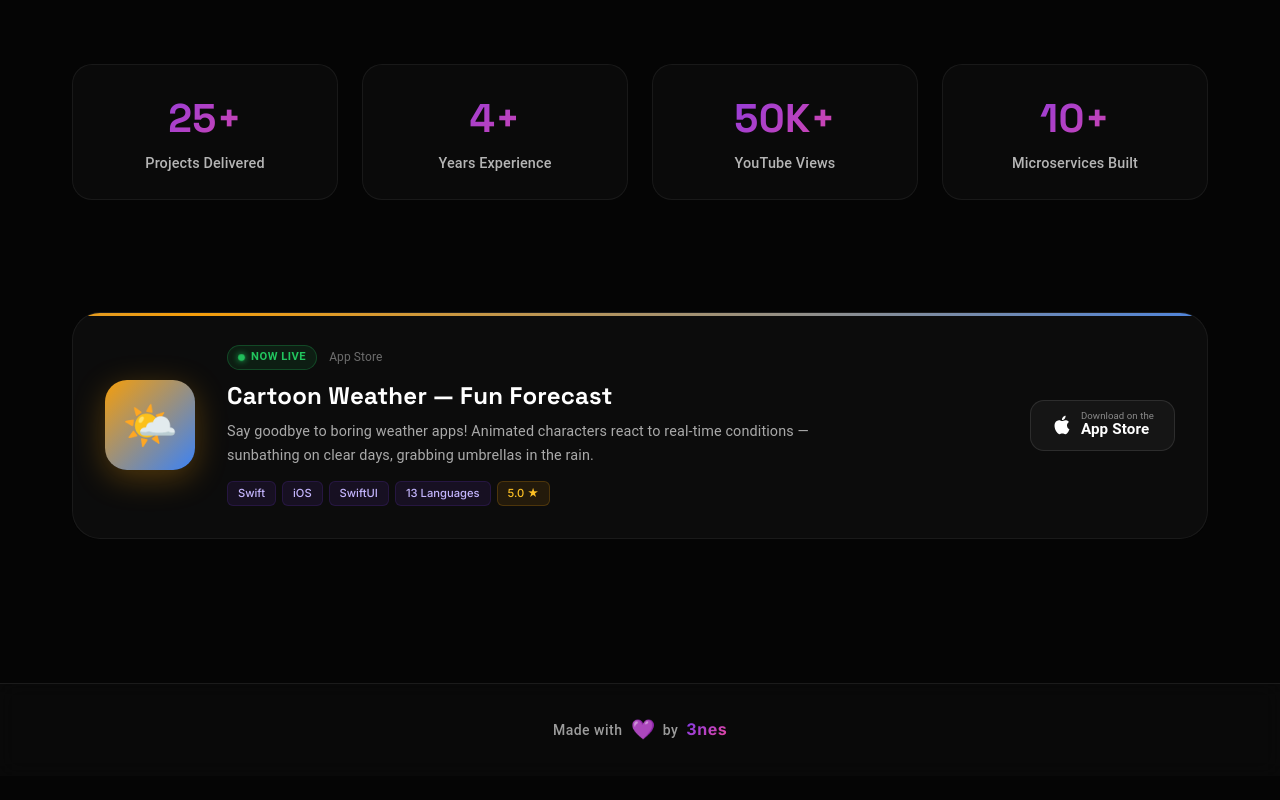
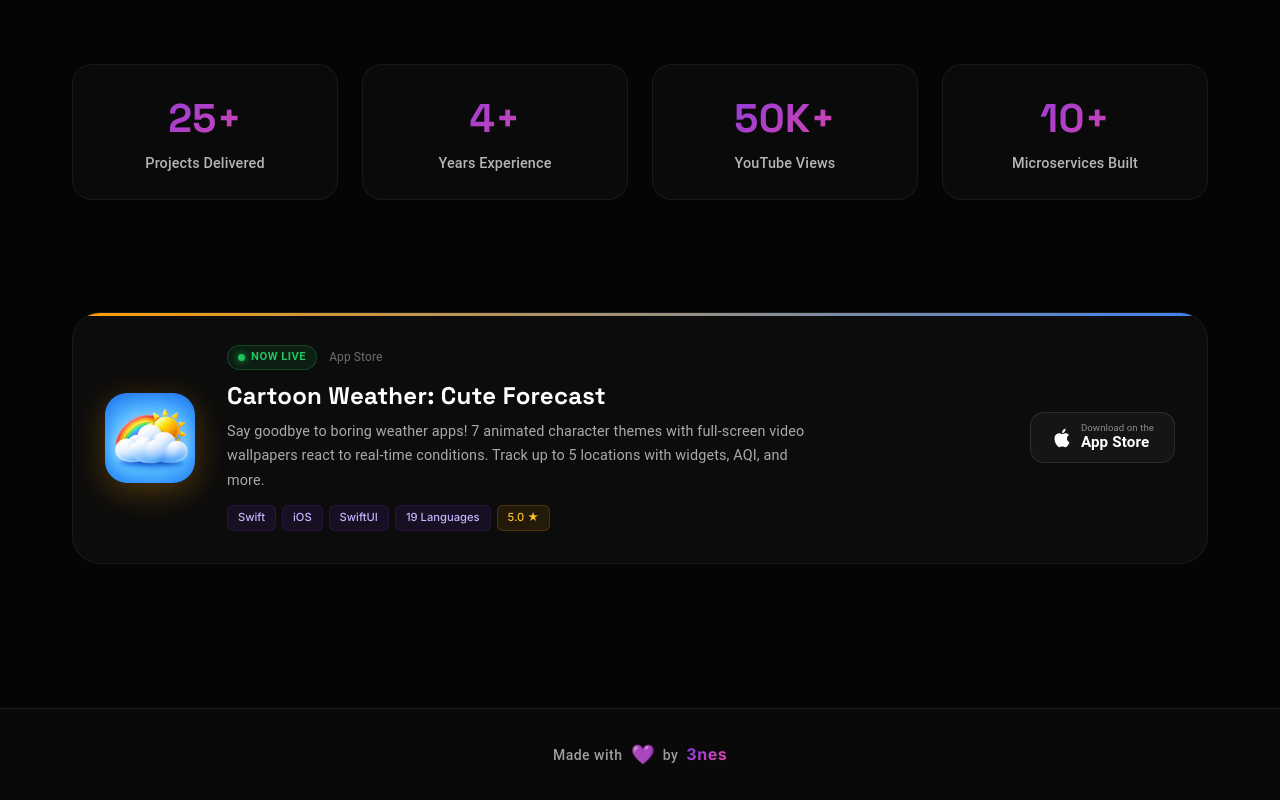
Before and after one commit to enesgunumdogdu/enesgunumdogducomtr, a React (Vite) app: page / in a window 1280 px wide. Shown: the part 1605-2405 px from the top of the page. Before the commit the page ends 2381 px from the top, so only its background shows below. Built offline with nearby package versions, Linux system fonts and the light colour scheme.

Commit message:
Update Home and Projects pages: Replaced app icon with an image for "Cartoon Weather" and updated its description to highlight new features, including 7 animated character themes and multi-location tracking. Adjusted language support from 13 to 19 languages for improved clarity.

```diff
--- a/src/pages/Home.jsx
+++ b/src/pages/Home.jsx
@@ -422,22 +422,19 @@
             {/* App Icon */}
             <Box
               className="app-icon"
+              component="img"
+              src="/logos/cartoon-weather.png"
+              alt="Cartoon Weather"
               sx={{
                 width: { xs: 80, md: 90 },
                 height: { xs: 80, md: 90 },
                 minWidth: { xs: 80, md: 90 },
                 borderRadius: '22px',
-                background: 'linear-gradient(135deg, #f59e0b 0%, #3b82f6 100%)',
-                display: 'flex',
-                alignItems: 'center',
-                justifyContent: 'center',
-                fontSize: '2.8rem',
                 boxShadow: '0 8px 32px rgba(245, 158, 11, 0.3)',
                 transition: 'transform 0.4s ease',
+                objectFit: 'cover',
               }}
-            >
-              🌤️
-            </Box>
+            />
 
             {/* Content */}
             <Box sx={{ flex: 1 }}>
@@ -487,7 +484,7 @@
                   mb: 0.75,
                 }}
               >
-                Cartoon Weather — Fun Forecast
+                Cartoon Weather: Cute Forecast
               </Typography>
 
               <Typography
@@ -498,12 +495,12 @@
                   maxWidth: 600,
                 }}
               >
-                Say goodbye to boring weather apps! Animated characters react to real-time conditions — sunbathing on clear days, grabbing umbrellas in the rain.
+                Say goodbye to boring weather apps! 7 animated character themes with full-screen video wallpapers react to real-time conditions. Track up to 5 locations with widgets, AQI, and more.
               </Typography>
 
               {/* Tags */}
               <Box sx={{ display: 'flex', gap: 0.75, flexWrap: 'wrap', mt: 1.5 }}>
-                {['Swift', 'iOS', 'SwiftUI', '13 Languages', '5.0 ★'].map((tag, i) => (
+                {['Swift', 'iOS', 'SwiftUI', '19 Languages', '5.0 ★'].map((tag, i) => (
                   <Box
                     key={i}
                     sx={{
--- a/src/pages/Projects.jsx
+++ b/src/pages/Projects.jsx
@@ -102,7 +102,7 @@
   const featuredProjects = [
     {
       title: 'Cartoon Weather',
-      description: 'Fun weather app that transforms forecasts into an entertaining experience with animated characters reacting to real-time conditions. Features 6 character themes, widgets, hourly & 7-day forecasts, and supports 13 languages.',
+      description: 'Cute weather app with 7 animated character themes and full-screen video wallpapers that react to real-time conditions. Features multi-location tracking, home screen widgets, AQI, hourly & 7-day forecasts, and supports 19 languages.',
       tags: ['Swift', 'iOS', 'SwiftUI'],
       icon: '🌤️',
       gradient: 'linear-gradient(135deg, #f59e0b 0%, #3b82f6 100%)',
```
Also changed, not shown: public/logos/cartoon-weather.png (added).
